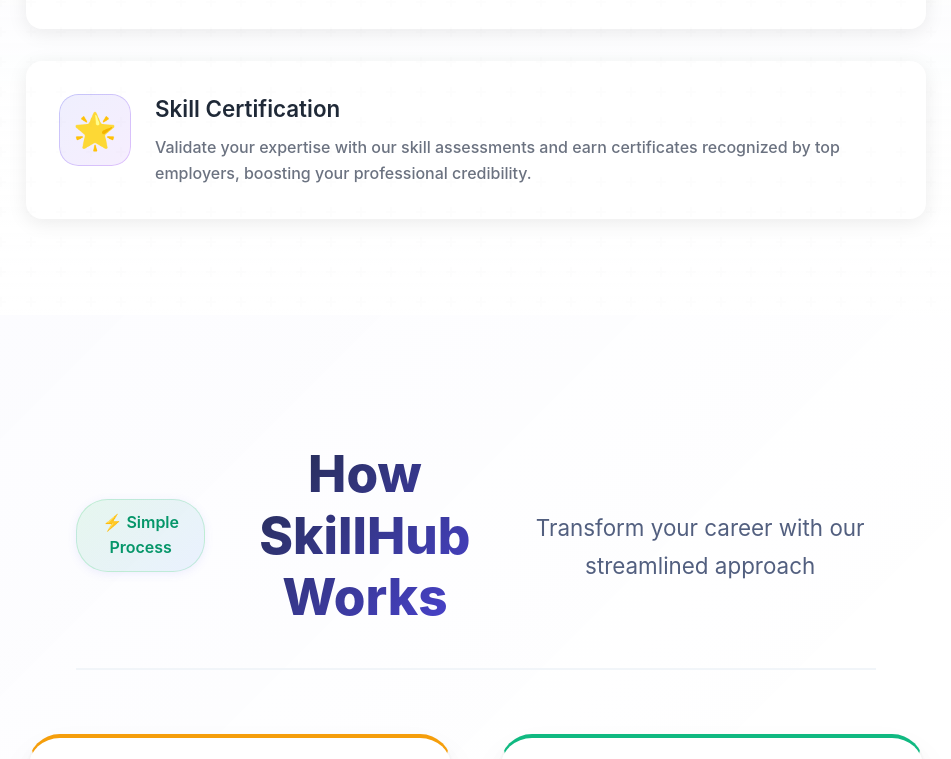
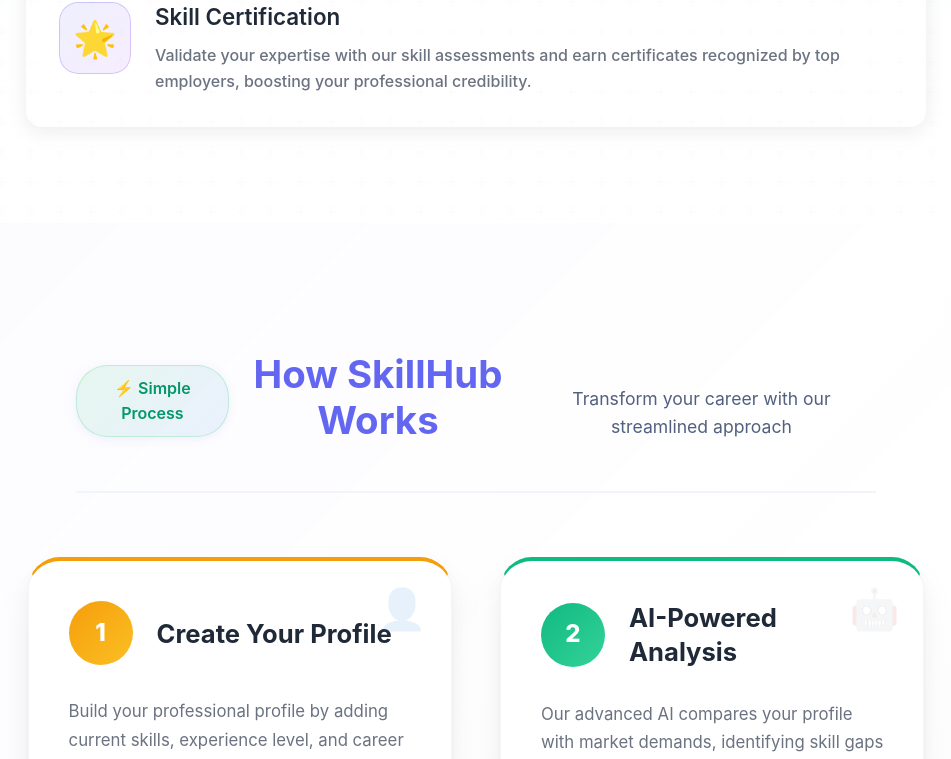
Before and after one commit to pratham0804/skillhub-webapp, a React (Create React App) app in the folder frontend/: page / in a window 1280 px wide. Shown: the part 2252-3011 px from the top of the page, without its empty margins (164-1115 px from the left). Built offline with nearby package versions, Linux system fonts and the light colour scheme; no server answers.

Commit message:
Improve section spacing: Add proper margins between badges, titles, and subtitles for better visual hierarchy

```diff
--- a/frontend/src/App.css
+++ b/frontend/src/App.css
@@ -567,16 +567,21 @@
   z-index: 2;
 }
 
+.section-header .section-badge {
+  margin-bottom: 1.2rem;
+  order: 1;
+}
+
 .section-header h2 {
-  font-size: 3.2rem;
+  font-size: 2.4rem;
   margin-bottom: 1.5rem;
-  font-weight: 800;
-  color: #1f2937;
-  line-height: 1.2;
-  background: linear-gradient(135deg, #1f2937 0%, #4f46e5 100%);
-  -webkit-background-clip: text;
-  background-clip: text;
-  color: transparent;
+  order: 2;
+}
+
+.section-header .subtitle {
+  font-size: 1.1rem;
+  line-height: 1.6;
+  order: 3;
 }
 
 .subtitle {
@@ -784,13 +789,13 @@
   }
 
   .how-it-works-section .section-badge {
-    margin-bottom: 1rem;
+    margin-bottom: 1.2rem;
     order: 1;
   }
 
   .how-it-works-section h2 {
     order: 2;
-    margin-bottom: 1rem;
+    margin-bottom: 1.5rem;
   }
 
   .how-it-works-section .subtitle {
@@ -890,6 +895,15 @@
   background: linear-gradient(135deg, rgba(34, 197, 94, 0.1), rgba(59, 130, 246, 0.1));
   border: 1px solid rgba(34, 197, 94, 0.2);
   color: #059669;
+  margin-bottom: 1.5rem;
+}
+
+.how-it-works-section h2 {
+  margin-bottom: 2rem;
+}
+
+.how-it-works-section .subtitle {
+  margin-top: 0;
 }
 
 /* New Process Container */
@@ -4371,9 +4385,14 @@
     margin-bottom: 2rem;
   }
 
+  .section-header .section-badge {
+    margin-bottom: 1rem;
+  }
+
   .section-header h2 {
     font-size: 2rem;
     line-height: 1.2;
+    margin-bottom: 1.2rem;
   }
 
   .section-header .subtitle {
@@ -4395,9 +4414,14 @@
     padding: 0 0.5rem;
   }
 
+  .how-it-works-section .section-badge {
+    margin-bottom: 1rem;
+  }
+
   .how-it-works-section h2 {
     font-size: 2rem;
     line-height: 1.2;
+    margin-bottom: 1.2rem;
   }
 
   .how-it-works-section .subtitle {
```
